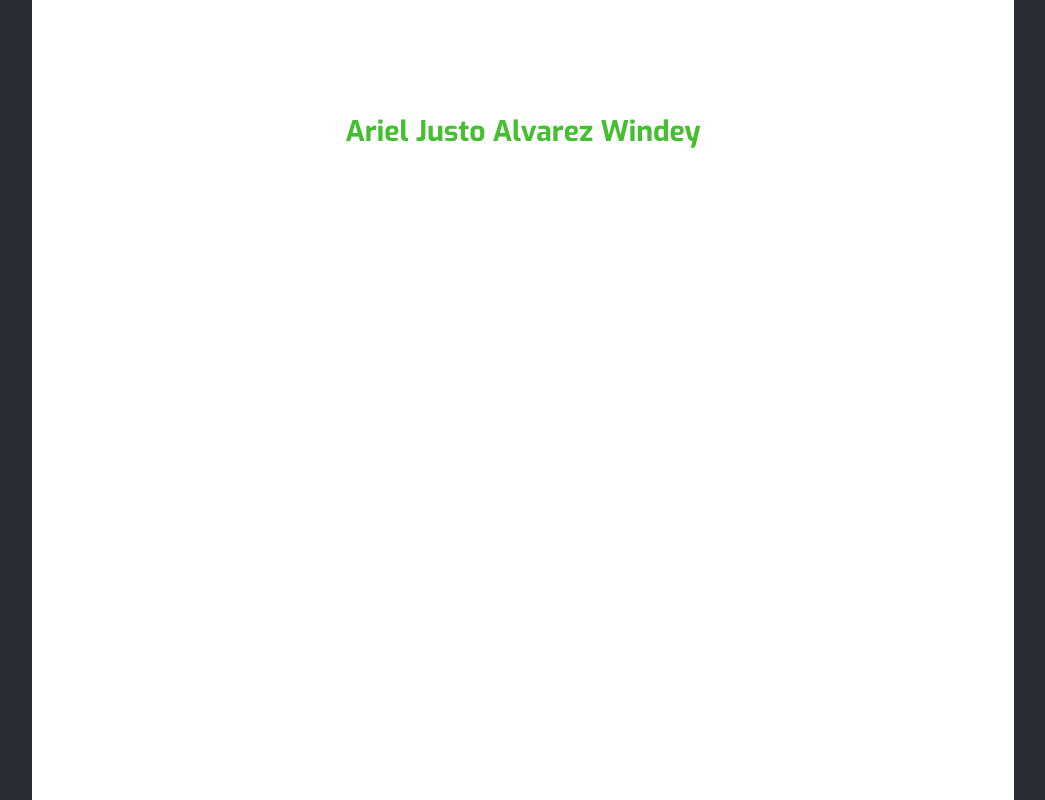
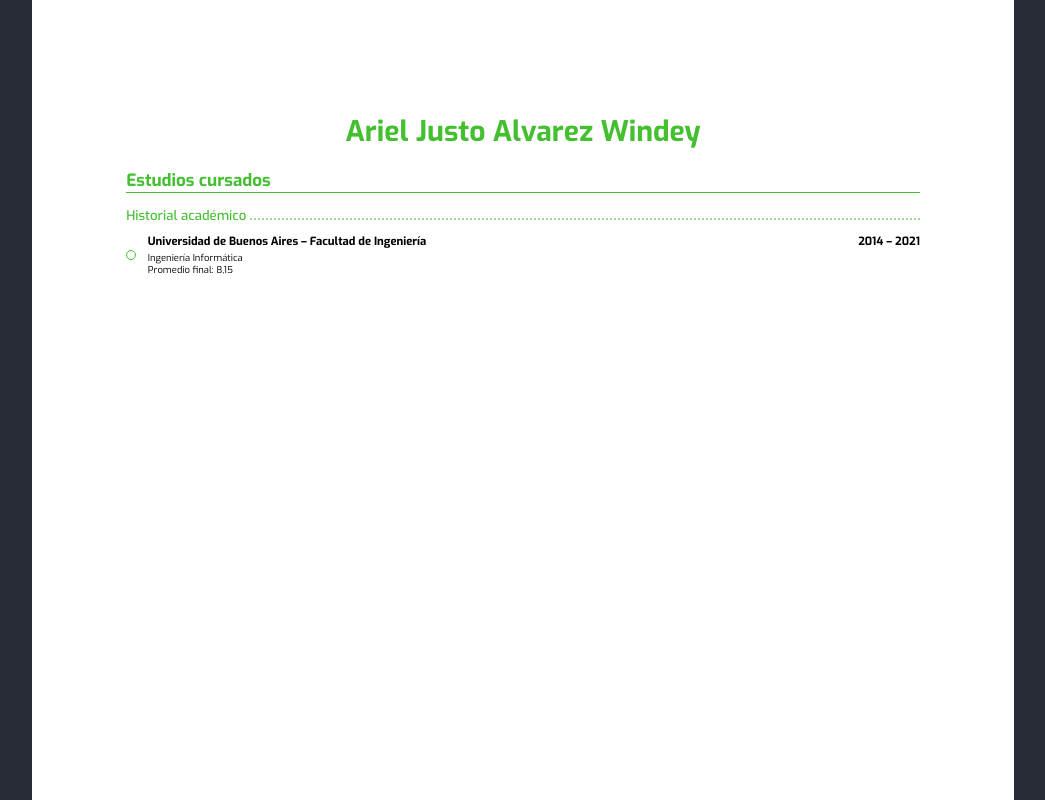
Before and after one commit to aalvarezwindey/personal-page, a React (Create React App) app: page / in a window 1280 px wide. Shown: the top 800 px of the page, without its empty margins (117-1162 px from the left). Built offline with nearby package versions, Linux system fonts and the light colour scheme.

Commit message:
create first Section, Subsection and List

```diff
--- a/src/App.jsx
+++ b/src/App.jsx
@@ -4,7 +4,6 @@ import Theme from './theme/Theme';
 import CV from './components/CV/CV';
 
 const AppContainer = styled.main`
-  text-align: center;
   background-color: #282c34;
 `;
 
--- a/src/components/CV/CV.jsx
+++ b/src/components/CV/CV.jsx
@@ -1,12 +1,27 @@
 import React from 'react';
 import A4Page from '../A4Page/A4Page';
 import Header from './Header/Header';
+import List from './List/List';
+import Section from './Section/Section';
 
 const CV = () => (
   <A4Page>
     <Header>
       <Header.Title>Ariel Justo Alvarez Windey</Header.Title>
     </Header>
+    <Section>
+      <Section.Title>Estudios cursados</Section.Title>
+      <Section.Subsection>
+        <Section.Subsection.Title>Historial académico</Section.Subsection.Title>
+        <List>
+          <List.Item
+            title="Universidad de Buenos Aires – Facultad de Ingeniería"
+            date="2014 – 2021"
+            descriptions={['Ingeniería Informática', 'Promedio final: 8,15']}
+          />
+        </List>
+      </Section.Subsection>
+    </Section>
   </A4Page>
 );
 
--- a/src/components/CV/Header/Title/Title.jsx
+++ b/src/components/CV/Header/Title/Title.jsx
@@ -2,8 +2,8 @@ import styled from 'styled-components';
 
 const Title = styled.h1`
   color: ${({ theme }) => theme.colors.primaryText};
-  color: hsl(50, 40, 32);
   font-size: 0.75em;
+  text-align: center;
 `;
 
 export default Title;
--- /dev/null
+++ b/src/components/CV/List/List.jsx
@@ -0,0 +1,64 @@
+import React from 'react';
+import styled from 'styled-components';
+
+const StyledList = styled.ul`
+  list-style-type: none;
+  margin: 0;
+  padding: 0;
+`;
+
+const Item = styled.li`
+  display: flex;
+  align-items: center;
+`;
+
+const ItemMarker = styled.div`
+  width: 0.22em;
+  height: 0.22em;
+  margin-right: 0.3em;
+  border-radius: 50%;
+  border: ${({ theme }) => `1px solid ${theme.colors.primaryText}`};
+`;
+
+const ItemContent = styled.div`
+  flex-grow: 1;
+`;
+
+const ItemHeader = styled.h4`
+  font-size: 0.3em;
+  display: flex;
+  width: 100%;
+  justify-content: space-between;
+  margin: 0;
+  margin-bottom: 0.25em;
+`;
+
+const ItemTitle = styled.span``;
+
+const ItemDate = styled.span``;
+
+const ItemDescription = styled.p`
+  margin: 0;
+  font-size: 0.25em;
+`;
+
+const ListItem = ({ title, date, descriptions = [] }) => (
+  <Item>
+    <ItemMarker />
+    <ItemContent>
+      <ItemHeader>
+        <ItemTitle>{title}</ItemTitle>
+        <ItemDate>{date}</ItemDate>
+      </ItemHeader>
+      {descriptions.map((desc) => <ItemDescription key={desc}>{desc}</ItemDescription>)}
+    </ItemContent>
+  </Item>
+);
+
+const List = ({ children }) => (
+  <StyledList>{children}</StyledList>
+);
+
+List.Item = ListItem;
+
+export default List;
--- /dev/null
+++ b/src/components/CV/Section/Section.jsx
@@ -0,0 +1,22 @@
+import React from 'react';
+import styled from 'styled-components';
+import Subsection from './Subsection/Subsection';
+import Title from './Title/Title';
+
+const Container = styled.section`
+  padding: 0;
+  margin: 0.5em 0;
+`;
+
+function Section({ children }) {
+  return (
+    <Container>
+      {children}
+    </Container>
+  );
+}
+
+Section.Title = Title;
+Section.Subsection = Subsection;
+
+export default Section;
--- /dev/null
+++ b/src/components/CV/Section/Subsection/Subsection.jsx
@@ -0,0 +1,20 @@
+import React from 'react';
+import styled from 'styled-components';
+import Title from './Title/Title';
+
+const Container = styled.section`
+  padding: 0;
+  margin: 0.35em 0;
+`;
+
+function Subsection({ children }) {
+  return (
+    <Container>
+      {children}
+    </Container>
+  );
+}
+
+Subsection.Title = Title;
+
+export default Subsection;
--- /dev/null
+++ b/src/components/CV/Section/Subsection/Title/Title.jsx
@@ -0,0 +1,37 @@
+import React from 'react';
+import styled from 'styled-components';
+
+const Header = styled.h3`
+  margin: 0;
+  color: ${({ theme }) => theme.colors.primaryText};
+  font-size: 0.35em;
+  font-weight: 500;
+  display: flex;
+  margin-bottom: 0.8em;
+`;
+
+const Text = styled.span`
+  background: inherit;
+  display: inline;
+  z-index: 1;
+  padding-right: .2rem;
+  position: relative;
+  white-space: nowrap;
+`;
+
+const Dots = styled.div`
+  flex-grow: 1;
+  width: 100%;
+  border-bottom: 2px dotted;
+  margin-bottom: 4px;
+  opacity: 0.5;
+`;
+
+const Title = ({ children }) => (
+  <Header>
+    <Text>{children}</Text>
+    <Dots />
+  </Header>
+);
+
+export default Title;
--- /dev/null
+++ b/src/components/CV/Section/Title/Title.jsx
@@ -0,0 +1,10 @@
+import styled from 'styled-components';
+
+const Title = styled.h2`
+  margin: 0;
+  color: ${({ theme }) => theme.colors.primaryText};
+  font-size: 0.45em;
+  border-bottom: ${({ theme }) => `1px solid ${theme.colors.primaryText}`};
+`;
+
+export default Title;
--- a/src/index.js
+++ b/src/index.js
@@ -1,7 +1,7 @@
 import React from 'react';
 import ReactDOM from 'react-dom';
 import './index.css';
-import App from './App.jsx';
+import App from './App';
 
 ReactDOM.render(
   <React.StrictMode>
```
Also changed, not shown: .eslintrc.js.
